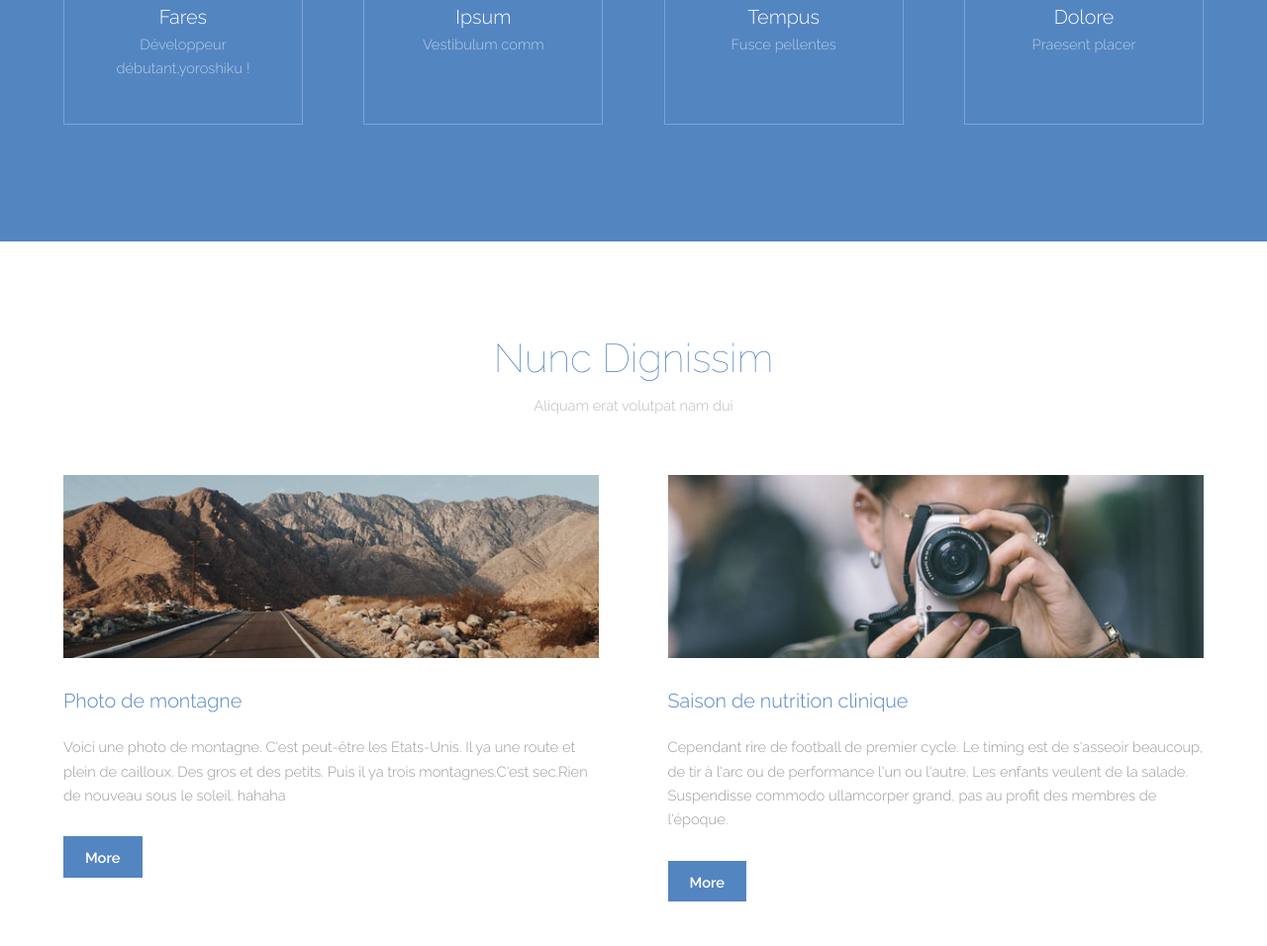
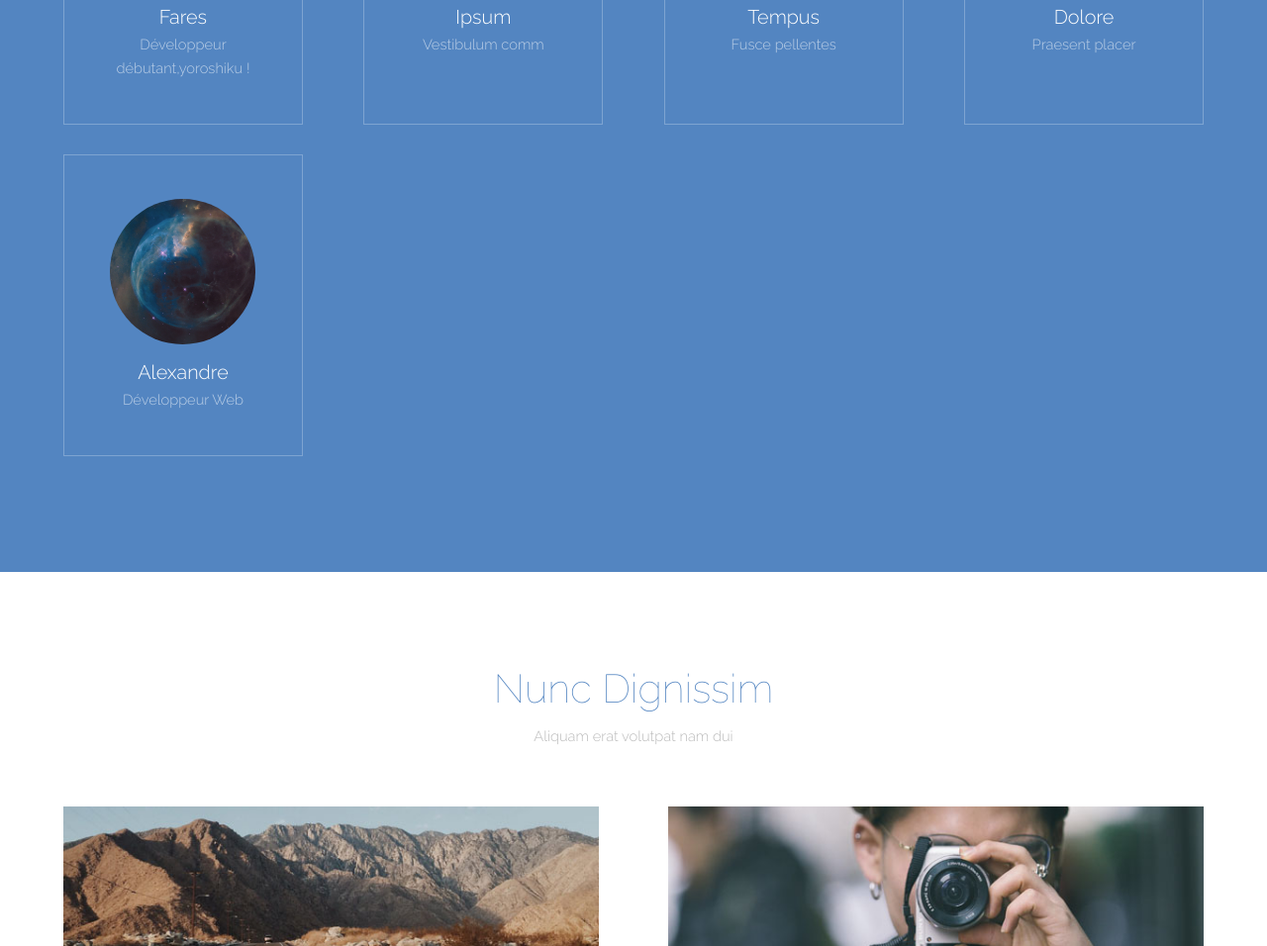
Before and after one commit to lawrenceterpin/formation-git-1, a plain HTML site: page index.html in a window 1280 px wide. Shown: the part 1280-2236 px from the top of the page at 99% size. Drawn offline with Linux system fonts and the light colour scheme.

Commit message:
Ajout de ma card

```diff
--- a/index.html
+++ b/index.html
@@ -103,6 +103,13 @@
 							<h3>Dolore</h3>
 							<p>Praesent placer</p>
 						</div>
+						<div class="box person">
+							<div class="image round">
+								<img src="images/banner.jpg" alt="Person 5" />
+							</div>
+							<h3>Alexandre</h3>
+							<p>Développeur Web</p>
+						</div>
 					</div>
 				</div>
 			</section>
```
